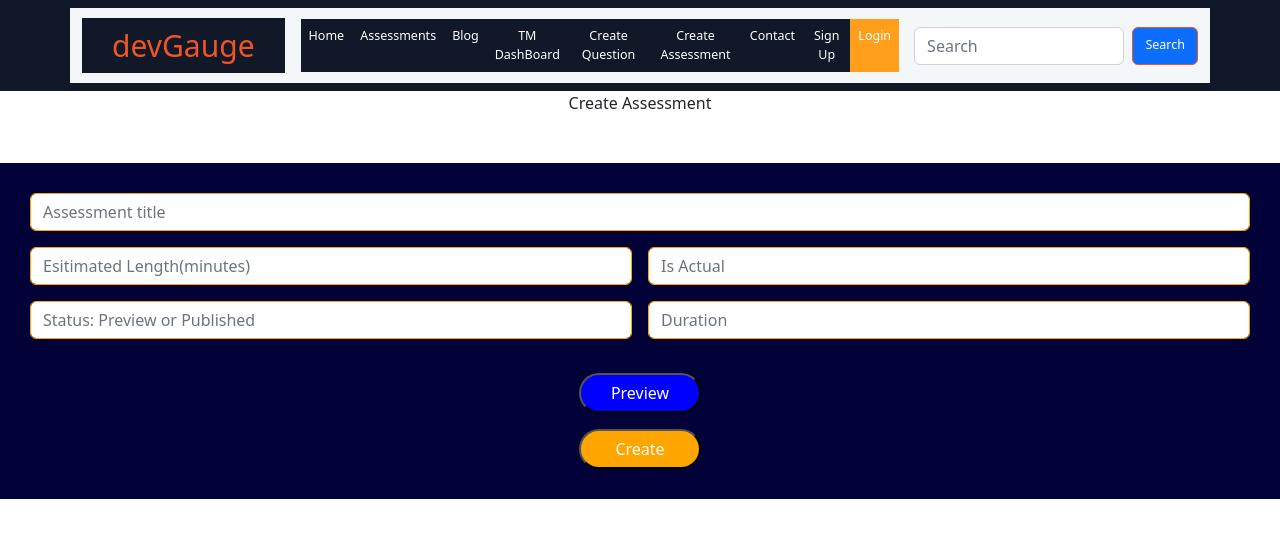
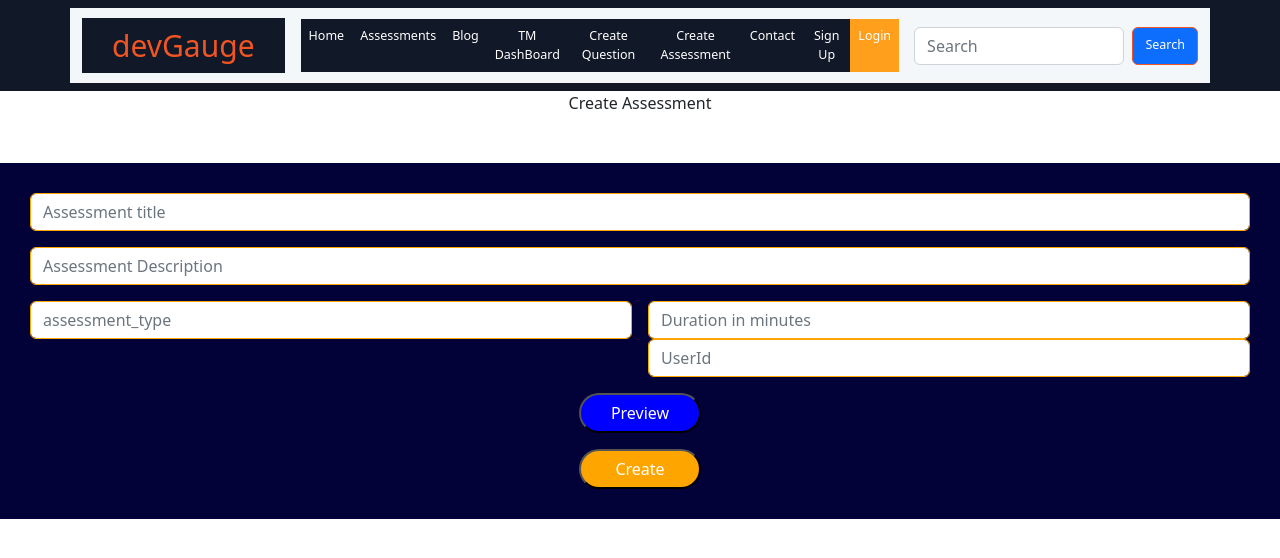
Before and after one commit to martwebber/devgauge, a React (Create React App) app in the folder frontend/: page /create-assessment in a window 1280 px wide. Shown: the top 558 px of the page. Built offline with nearby package versions, Linux system fonts and the light colour scheme.

Commit message:
create an assessment update

```diff
--- a/frontend/src/App.js
+++ b/frontend/src/App.js
@@ -1,39 +1,41 @@
-import { useEffect, useState } from 'react';
-import { Route, Routes } from 'react-router-dom';
-import './App.css';
-import { NavBar } from './components/navbar/NavBar';
-import { Assessments } from './pages/assessments';
-import { Dashboard } from './pages/dashboard';
-import { CreateAssessment } from './pages/dashboard/createassessment';
-import { CreateQuestion } from './pages/dashboard/createquestion';
-import { Login } from './pages/login/LoginForm';
-import { SignUp } from './pages/signup/signupform';
-import { HomePage } from './pages/home/home';
+import { useEffect, useState } from "react";
+import { Route, Routes } from "react-router-dom";
+import "./App.css";
+import { NavBar } from "./components/navbar/NavBar";
+import { Assessments } from "./pages/assessments";
+import { Dashboard } from "./pages/dashboard";
+import { CreateAssessment } from "./pages/dashboard/createassessment";
+import { CreateQuestion } from "./pages/dashboard/createquestion";
+import { Login } from "./pages/login/LoginForm";
+import { SignUp } from "./pages/signup/signupform";
+import { HomePage } from "./pages/home/home";
+
+function App() {
+  const [user, setUser] = useState(null);
 
 
 
-function App() {
-const [user, setUser] = useState(null)
-
   return (
     <div className="App">
-      <NavBar/>
+      <NavBar />
       <Routes>
-      <Route path="/" ></Route>
-      <Route path="about" ></Route>
-      <Route path="assessments" element={<Assessments user={user}/>}></Route>
-      <Route path="question" ></Route>
-      {/* <Route path="tm" ></Route> */}
-      <Route path="assessment" ></Route>
-      <Route path="create-assessment" element={<CreateAssessment/>}></Route>
-      <Route path="create-question" element={<CreateQuestion/>}></Route>
-      <Route path="blog" ></Route>
-      <Route path="contacts" ></Route>
-      <Route path="signup" element={<SignUp/>}></Route>
-      <Route path="login" element={<Login setUser={setUser}/>}></Route>
-      <Route path="dashboard" element={<Dashboard/>}></Route>
-      <Route path="home" element={<HomePage/>}></Route>
-
+        <Route path="/"></Route>
+        <Route path="about"></Route>
+        <Route path="assessments" element={<Assessments user={user} />}></Route>
+        <Route path="question"></Route>
+        {/* <Route path="tm" ></Route> */}
+        <Route path="assessment"></Route>
+        <Route
+          path="create-assessment"
+          element={<CreateAssessment user={user} setUser={setUser} />}
+        ></Route>
+        <Route path="create-question" element={<CreateQuestion />}></Route>
+        <Route path="blog"></Route>
+        <Route path="contacts"></Route>
+        <Route path="signup" element={<SignUp />}></Route>
+        <Route path="login" element={<Login setUser={setUser} />}></Route>
+        <Route path="dashboard" element={<Dashboard />}></Route>
+        <Route path="home" element={<HomePage />}></Route>
       </Routes>
     </div>
   );
--- a/frontend/src/pages/assessments/CreateAssessmentForm.jsx
+++ b/frontend/src/pages/assessments/CreateAssessmentForm.jsx
@@ -1,50 +1,129 @@
-import React from "react";
-// import "bootstrap/dist/css/bootstrap.css";
-// import "bootstrap/dist/css/bootstrap.min.css";
+import React, {useState, useEffect} from "react";
 import "../questions/Question.css";
 
-function CreateAssessmentForm() {
+function CreateAssessmentForm({user, setUser}) {
+
+  // const userid = user.map((id) => id.id)
+  // console.log(user.id)
+  // console.log(user)
+
+  const[assessment, setAssessment] = useState([])
+
+  const[title, setTitle]=useState("")
+  const[description, setDescription]=useState("")
+  const[duration, setDuration]=useState("")
+  const[assessmentType, setAssessmentType]=useState("")
+  const[userId, setUserId]=useState("")
+
+
+  function handleSubmit(e){
+    e.preventDefault()
+    fetch("/assessments", {
+      method: "POST",
+      headers: {
+        "Content-Type": "application/json"
+      },
+      body: JSON.stringify({
+        title: title,
+        description: description,
+        duration: duration,
+        assessment_type: assessmentType,
+        user_id: userId
+      })
+
+    })
+    // .then((response) => {
+    //   if (response.ok)
+    //       {
+    //           response.json()
+    //           .then ((data) => setAssessment([...assessment, data]))
+    //       }else {
+    //           response.json()
+    //           .then((errors) => console.log(errors))
+    //       }
+
+    //   } )
+    .then((res) => res.json())
+    .then((data) => {
+      localStorage.setItem("jwt", data.jwt);
+      setAssessment(data.assessment)
+      console.log(data)
+      console.log(assessment)
+      console.log(data.jwt)
+      setAssessment([data, ...assessment])
+      console.log(assessment)
+
+
+      setTitle("")
+      setDescription("")
+      setDuration("")
+      setAssessmentType("")
+      // setUserId("")
+
+    })
+  }
+
+
+
+
+
+
+
+
   return (
     <div className="main">
-      <form className="row g-3">
+      <form className="row g-3" onSubmit={handleSubmit}>
         <div className="col-12">
           <input
             type="text"
             className="form-control"
             placeholder="Assessment title"
             style={{ borderColor: "orange" }}
+            onChange={(e) => setTitle(e.target.value)}
+            value={title}
+            name="title"
+          />
+        </div>
+        <div className="col-12">
+          <input
+            type="text"
+            className="form-control"
+            placeholder="Assessment Description"
+            style={{ borderColor: "orange" }}
+            onChange={(e) => setDescription(e.target.value)}
+            value={description}
+            name="description"
           />
         </div>
         <div className="col-md-6">
           <input
             type="text"
             className="form-control"
-            placeholder="Esitimated Length(minutes)"
+            placeholder="assessment_type"
             style={{ borderColor: "orange" }}
+            onChange={(e) => setAssessmentType(e.target.value)}
+            value={assessmentType}
+            name="assessment_type"
           />
         </div>
         <div className="col-md-6">
           <input
             type="text"
             className="form-control"
-            placeholder="Is Actual"
+            placeholder="Duration in minutes"
             style={{ borderColor: "orange" }}
+            onChange={(e) => setDuration(e.target.value)}
+            value={duration}
+            name="duration"
           />
-        </div>
-        <div className="col-md-6">
-          <input
-            type="text"
+           <input
+            type="number"
             className="form-control"
-            placeholder="Status: Preview or Published"
+            placeholder="UserId"
             style={{ borderColor: "orange" }}
-          />
-        </div>
-        <div className="col-md-6">
-          <input
-            type="text"
-            className="form-control"
-            placeholder="Duration"
-            style={{ borderColor: "orange" }}
+            onChange={(e) => setUserId(e.target.value)}
+            value={userId}
+            name="userId"
           />
         </div><br/><br/><br/>
         <div>
--- a/frontend/src/pages/assessments/index.jsx
+++ b/frontend/src/pages/assessments/index.jsx
@@ -2,6 +2,7 @@ import React from 'react'
 import TMDashBoard from '../dashboard/TMDashBoard'
 
 export const Assessments = () => {
+  // const[assessment, setAssessment] = useState([])
   return (
     <div>
       <div>Assessments</div>
--- a/frontend/src/pages/dashboard/TMDashBoard.js
+++ b/frontend/src/pages/dashboard/TMDashBoard.js
@@ -3,9 +3,8 @@ import "../questions/Question.css";
 import TMCard from "./TMCard"
 
 function TMDashBoard({user}) {
+  const[assessment, setAssessment] = useState([])
 
-
-const[assessment, setAssessment] = useState([])
 console.log(user)
 useEffect(() => {
 
--- a/frontend/src/pages/dashboard/createassessment.jsx
+++ b/frontend/src/pages/dashboard/createassessment.jsx
@@ -1,13 +1,13 @@
 import React from 'react'
 import CreateAssessmentForm from '../assessments/CreateAssessmentForm'
 
-export const CreateAssessment = () => {
+export const CreateAssessment = ({user, setUser}) => {
   return (
     <div>
       <div>Create Assessment</div>
 <br/><br/>
       <div>
-      <CreateAssessmentForm />
+      <CreateAssessmentForm user={user} setUser={setUser}/>
       </div>
 
     </div>
--- a/frontend/src/pages/login/LoginForm.jsx
+++ b/frontend/src/pages/login/LoginForm.jsx
@@ -26,7 +26,7 @@ export const Login = ({setUser}) => {
    .then(response=>response.json())
    .then(res=>{
      console.log(res)
-     setUser(res);
+     setUser(res.user);
      localStorage.setItem("token",res.jwt)
      navigate('/assessments')
    })
```
Also changed, not shown: 2 other files (tests, documents, lock files or other folders).
